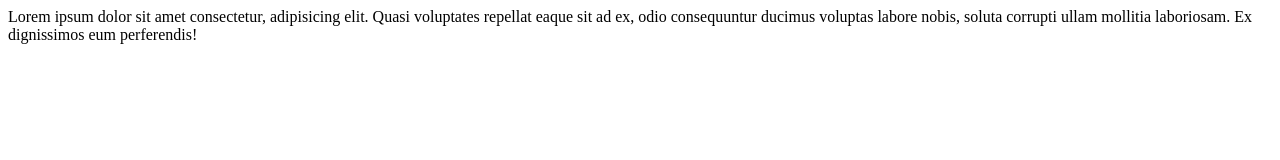
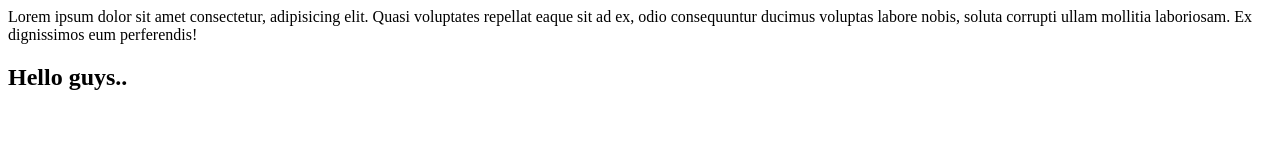
Before and after one commit to Kiran1746/LocalRep, a plain HTML site: page index.html in a window 1280 px wide. Drawn offline with Linux system fonts and the light colour scheme.

Commit message:
changes made

```diff
--- a/index.html
+++ b/index.html
@@ -1,3 +1,5 @@
 <p>
     Lorem ipsum dolor sit amet consectetur, adipisicing elit. Quasi voluptates repellat eaque sit ad ex, odio consequuntur ducimus voluptas labore nobis, soluta corrupti ullam mollitia laboriosam. Ex dignissimos eum perferendis!
 </p>
+
+<h2>Hello guys..</h2>
```
